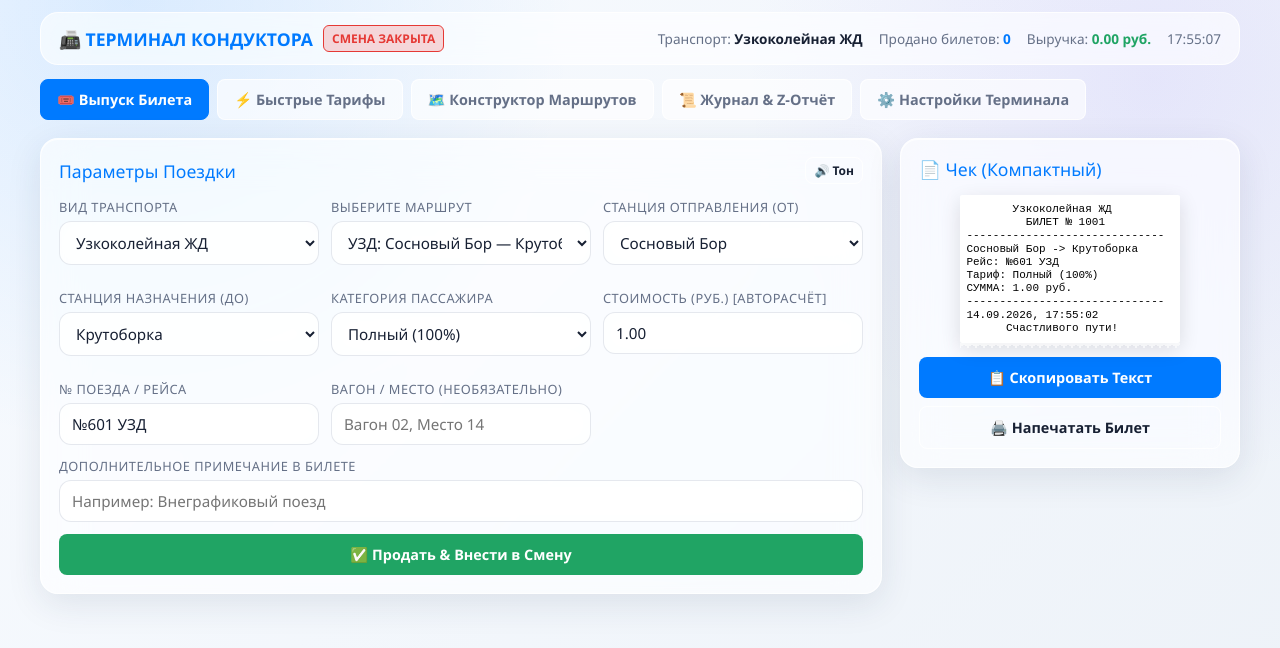
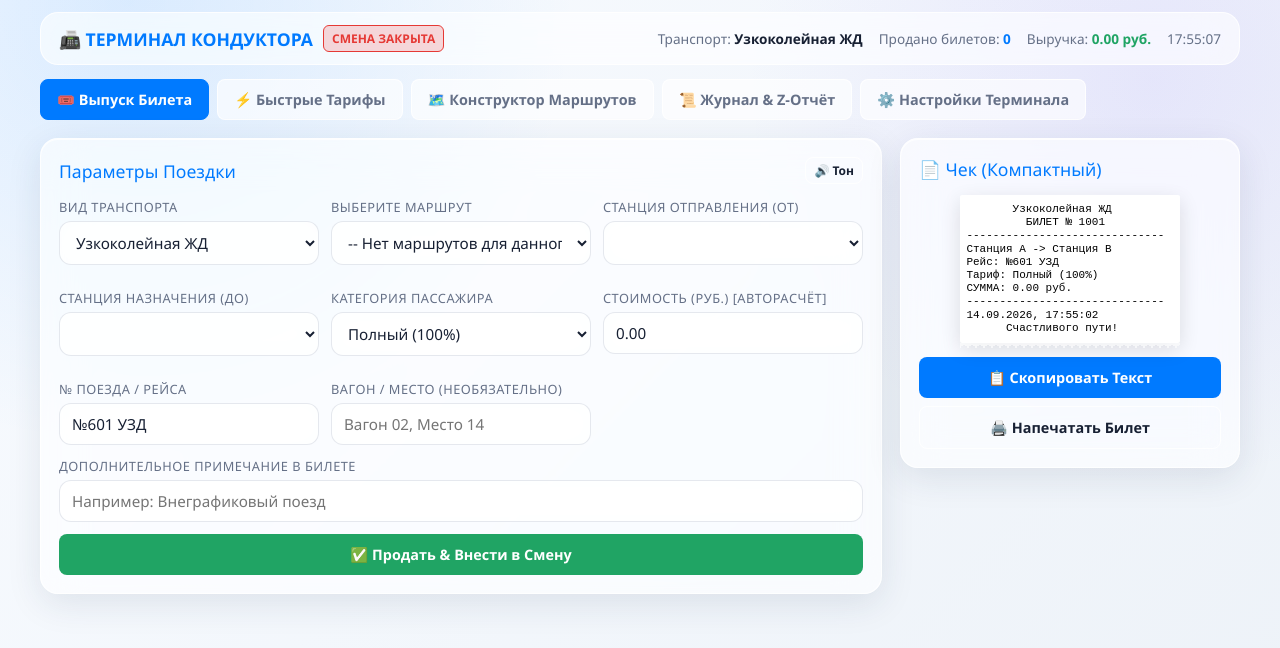
Before and after one commit to maxbchh/ticket, a plain HTML site: page index.html in a window 1280 px wide. Drawn offline with Linux system fonts and the light colour scheme.

Commit message:
Add files via upload

```diff
--- a/index.html
+++ b/index.html
@@ -680,33 +680,8 @@
 
     <!-- Логика Исполнения (JavaScript) -->
     <script>
-        // Предустановленные базовые маршруты
-        const defaultRoutes = [
-            {
-                id: 'route_uzd_1',
-                name: 'УЗД: Сосновый Бор — Крутоборка',
-                transport: 'uzd',
-                farePerStop: 0.50,
-                minPrice: 1.00,
-                stops: ['Сосновый Бор', 'Лельма', 'Крутоборка']
-            },
-            {
-                id: 'route_train_1',
-                name: 'Главная Линия ЖД',
-                transport: 'train',
-                farePerStop: 0.80,
-                minPrice: 1.50,
-                stops: ['Вокзал-Главный', 'Семёново', 'Пригородная', 'Депо-Западное']
-            },
-            {
-                id: 'route_bus_1',
-                name: 'Маршрут №1 (Городской)',
-                transport: 'bus',
-                farePerStop: 0.45,
-                minPrice: 0.90,
-                stops: ['Автовокзал', 'Площадь Победы', 'Заводская', 'Парковая']
-            }
-        ];
+        // Предустановленные базовые маршруты (пустой массив по умолчанию)
+        const defaultRoutes = [];
 
         // Полная инициализация базы данных с автозагрузкой из localStorage
         let state = {
```
